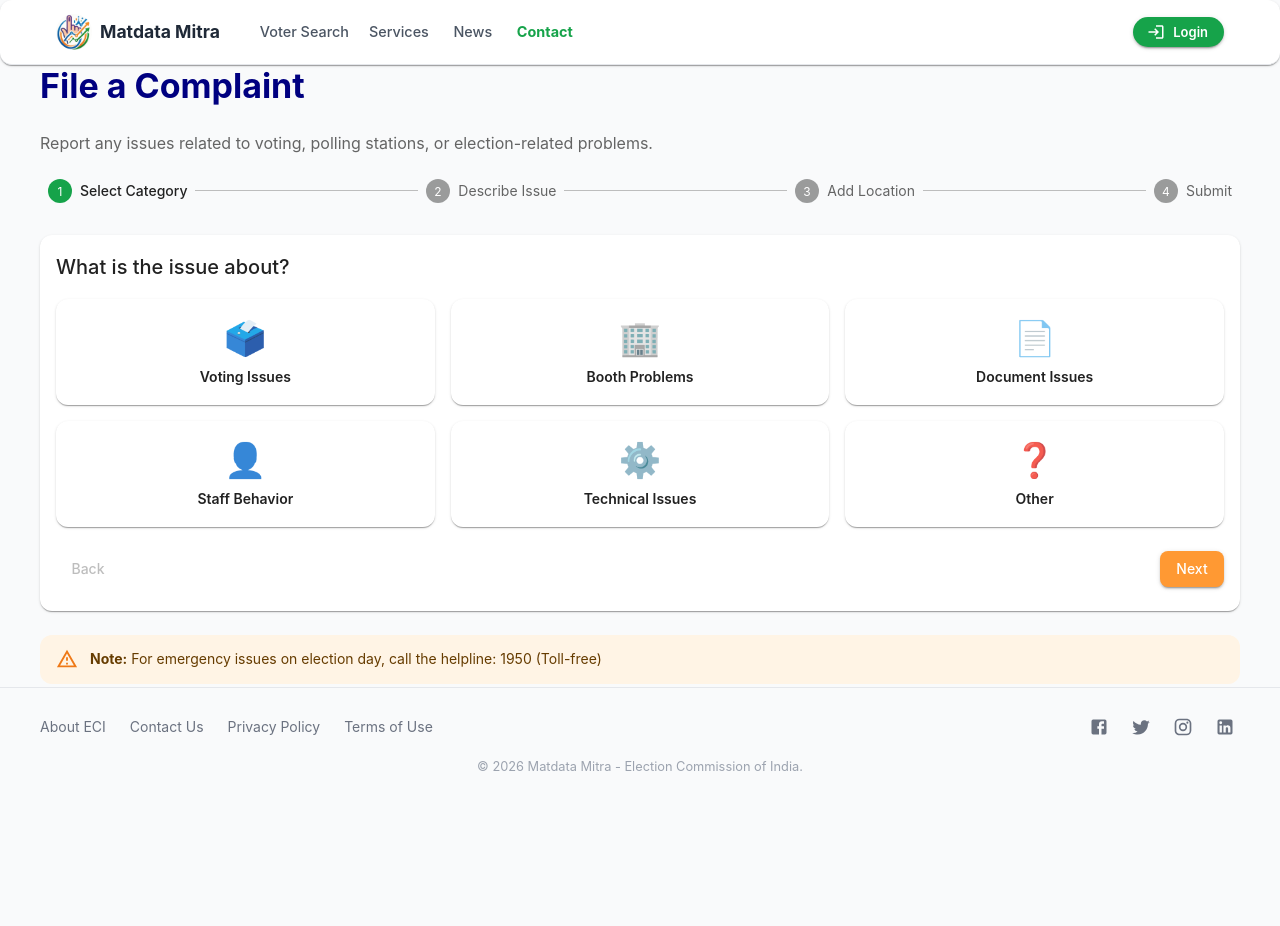
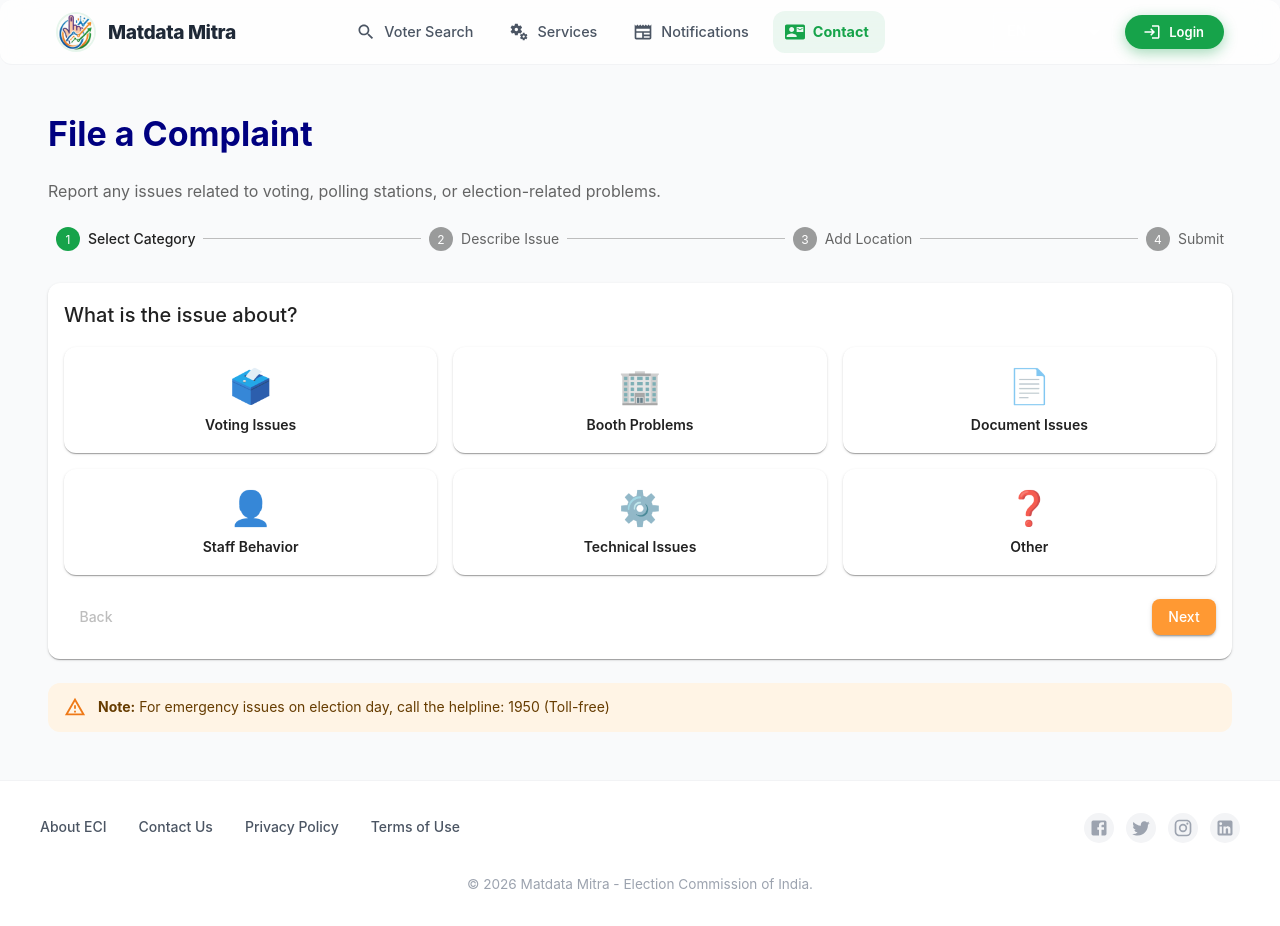
Before and after one commit to HkHacker22/Matdata-Mitra, a React (Vite) app: page /complaint in a window 1280 px wide. Before the commit the page ends 800 px from the top, so only its background shows below. Built offline with nearby package versions, Linux system fonts and the light colour scheme.

Commit message:
design: UI enhancements, responsive padding, glassmorphism layout, API security, fix links

```diff
--- a/src/components/Layout.jsx
+++ b/src/components/Layout.jsx
@@ -33,7 +33,7 @@ import LanguageSwitcher from './LanguageSwitcher'
 const citizenNavItems = [
   { label: 'Voter Search', path: '/voter-search', icon: <SearchIcon /> },
   { label: 'Services', path: '/booth-locator', icon: <MiscellaneousServicesIcon /> },
-  { label: 'News', path: '/notifications', icon: <NewspaperIcon /> },
+  { label: 'Notifications', path: '/notifications', icon: <NewspaperIcon /> },
   { label: 'Contact', path: '/complaint', icon: <ContactMailIcon /> },
 ]
 
@@ -53,11 +53,13 @@ function Header({ onMenuClick }) {
   return (
     <AppBar
       position="sticky"
-      elevation={1}
+      elevation={0}
       sx={{
-        bgcolor: '#ffffff',
+        bgcolor: 'rgba(255, 255, 255, 0.75)',
+        backdropFilter: 'blur(16px)',
+        WebkitBackdropFilter: 'blur(16px)',
         color: '#1f2937',
-        borderBottom: '1px solid #e5e7eb',
+        borderBottom: '1px solid rgba(229, 231, 235, 0.5)',
       }}
     >
       <Toolbar sx={{ maxWidth: 1200, width: '100%', mx: 'auto', px: { xs: 1, sm: 2 } }}>
@@ -79,46 +81,63 @@ function Header({ onMenuClick }) {
           sx={{
             display: 'flex',
             alignItems: 'center',
-            gap: 1,
+            gap: 1.5,
             textDecoration: 'none',
             color: 'inherit',
-            flexGrow: { xs: 1, md: 0 },
-            mr: { md: 4 },
+            flexShrink: 0,
+            transition: 'all 0.3s cubic-bezier(0.4, 0, 0.2, 1)',
+            '&:hover': {
+              transform: 'scale(1.03)',
+              filter: 'drop-shadow(0px 4px 8px rgba(22, 163, 74, 0.15))',
+            },
           }}
         >
           <Box
             component="img"
             src="/images/logo only.jpeg"
             alt="Matdata Mitra"
-            sx={{ height: 36, borderRadius: '50%' }}
+            sx={{ height: 40, borderRadius: '50%', border: '2px solid rgba(22, 163, 74, 0.1)' }}
           />
-          <Typography variant="h6" sx={{ fontWeight: 700, color: '#1f2937', fontSize: '1.1rem' }}>
+          <Typography variant="h6" sx={{ fontWeight: 800, color: '#1f2937', fontSize: '1.2rem', letterSpacing: '-0.02em' }}>
             Matdata Mitra
           </Typography>
         </Box>
 
-        {/* Desktop Nav */}
-        <Box sx={{ display: { xs: 'none', md: 'flex' }, gap: 0.5, flexGrow: 1 }}>
-          {(userRole === 'blo' ? bloNavItems : citizenNavItems).map((item) => (
+        {/* Desktop Nav - Centered */}
+        <Box sx={{ display: { xs: 'none', md: 'flex' }, justifyContent: 'center', gap: 1, flexGrow: 1 }}>
+          {(userRole === 'blo' ? bloNavItems : citizenNavItems).map((item) => {
+            const isActive = location.pathname === item.path;
+            return (
               <Button
                 key={item.path}
                 component={Link}
                 to={item.path}
+                startIcon={React.cloneElement(item.icon, { sx: { fontSize: 18 } })}
                 sx={{
-                color: location.pathname === item.path ? '#16a34a' : '#4b5563',
-                fontWeight: location.pathname === item.path ? 700 : 500,
+                  color: isActive ? '#16a34a' : '#4b5563',
+                  fontWeight: isActive ? 700 : 500,
                   textTransform: 'none',
                   fontSize: '0.9rem',
-                '&:hover': { color: '#16a34a', bgcolor: 'transparent' },
+                  py: 1,
+                  px: 2,
+                  borderRadius: 3,
+                  bgcolor: isActive ? 'rgba(22, 163, 74, 0.08)' : 'transparent',
+                  transition: 'all 0.2s',
+                  '&:hover': {
+                    color: '#16a34a',
+                    bgcolor: 'rgba(22, 163, 74, 0.04)',
+                    transform: 'translateY(-1px)'
+                  },
                 }}
               >
                 {item.label}
               </Button>
-          ))}
+            );
+          })}
         </Box>
 
         {/* Right side */}
-        <Box sx={{ display: 'flex', alignItems: 'center', gap: 1 }}>
+        <Box sx={{ display: 'flex', alignItems: 'center', gap: 1.5, flexShrink: 0 }}>
           <LanguageSwitcher />
           {!isLoggedIn && (
             <Button
@@ -131,9 +150,16 @@ function Header({ onMenuClick }) {
                 textTransform: 'none',
                 fontWeight: 600,
                 borderRadius: 50,
-                px: 2,
+                px: 2.5,
+                py: 0.75,
+                boxShadow: '0 4px 14px 0 rgba(22, 163, 74, 0.39)',
                 display: { xs: 'none', sm: 'flex' },
-                '&:hover': { bgcolor: '#15803d' },
+                transition: 'transform 0.2s, box-shadow 0.2s',
+                '&:hover': {
+                  bgcolor: '#15803d',
+                  transform: 'translateY(-2px)',
+                  boxShadow: '0 6px 20px rgba(22, 163, 74, 0.4)'
+                },
               }}
             >
               Login
@@ -154,7 +180,15 @@ function Header({ onMenuClick }) {
                 borderRadius: 50,
                 borderColor: '#d1d5db',
                 color: '#6b7280',
+                px: 2.5,
+                py: 0.75,
                 display: { xs: 'none', sm: 'flex' },
+                transition: 'all 0.2s',
+                '&:hover': {
+                  borderColor: '#ef4444',
+                  color: '#ef4444',
+                  bgcolor: 'rgba(239, 68, 68, 0.04)'
+                }
               }}
             >
               Logout
@@ -171,9 +205,9 @@ function Footer() {
     <Box
       component="footer"
       sx={{
-        bgcolor: '#f9fafb',
-        borderTop: '1px solid #e5e7eb',
-        py: 3,
+        bgcolor: '#ffffff',
+        borderTop: '1px solid rgba(229, 231, 235, 0.5)',
+        py: 4,
         px: 2,
         mt: 'auto',
       }}
@@ -186,15 +220,21 @@ function Footer() {
           flexDirection: { xs: 'column', sm: 'row' },
           justifyContent: 'space-between',
           alignItems: 'center',
-          gap: 2,
+          gap: 3,
         }}
       >
-        <Box sx={{ display: 'flex', gap: 3 }}>
+        <Box sx={{ display: 'flex', gap: { xs: 2, sm: 4 }, flexWrap: 'wrap', justifyContent: 'center' }}>
           {['About ECI', 'Contact Us', 'Privacy Policy', 'Terms of Use'].map((item) => (
             <Typography
               key={item}
               variant="body2"
-              sx={{ color: '#6b7280', cursor: 'pointer', '&:hover': { color: '#16a34a' } }}
+              sx={{
+                color: '#4b5563',
+                fontWeight: 500,
+                cursor: 'pointer',
+                transition: 'color 0.2s',
+                '&:hover': { color: '#16a34a' }
+              }}
             >
               {item}
             </Typography>
@@ -202,14 +242,23 @@ function Footer() {
         </Box>
         <Box sx={{ display: 'flex', gap: 1.5 }}>
           {[FacebookIcon, TwitterIcon, InstagramIcon, LinkedInIcon].map((Icon, i) => (
-            <IconButton key={i} size="small" sx={{ color: '#6b7280', '&:hover': { color: '#16a34a' } }}>
+            <IconButton
+              key={i}
+              size="small"
+              sx={{
+                color: '#9ca3af',
+                bgcolor: '#f3f4f6',
+                transition: 'all 0.2s',
+                '&:hover': { color: '#ffffff', bgcolor: '#16a34a', transform: 'translateY(-2px)' }
+              }}
+            >
               <Icon fontSize="small" />
             </IconButton>
           ))}
         </Box>
       </Box>
-      <Typography variant="body2" sx={{ textAlign: 'center', mt: 2, color: '#9ca3af', fontSize: '0.8rem' }}>
-        © 2026 Matdata Mitra - Election Commission of India.
+      <Typography variant="body2" sx={{ textAlign: 'center', mt: 4, color: '#9ca3af', fontSize: '0.85rem' }}>
+        © {new Date().getFullYear()} Matdata Mitra - Election Commission of India.
       </Typography>
     </Box>
   )
@@ -219,6 +268,7 @@ function Layout() {
   const [mobileOpen, setMobileOpen] = useState(false)
   const theme = useTheme()
   const isMobile = useMediaQuery(theme.breakpoints.down('md'))
+  const location = useLocation()
   const navigate = useNavigate()
 
   const handleDrawerToggle = () => {
@@ -226,55 +276,64 @@ function Layout() {
   }
 
   const userRole = localStorage.getItem('userRole') || 'citizen'
+  const isHome = location.pathname === '/'
 
   const drawer = (
-    <Box sx={{ width: 280, pt: 1 }}>
-      <Box sx={{ display: 'flex', justifyContent: 'space-between', alignItems: 'center', px: 2, py: 1 }}>
-        <Box sx={{ display: 'flex', alignItems: 'center', gap: 1 }}>
-          <Box component="img" src="/images/logo only.jpeg" alt="Logo" sx={{ height: 32, borderRadius: '50%' }} />
-          <Typography variant="h6" sx={{ fontWeight: 700, color: '#1f2937', fontSize: '1rem' }}>
+    <Box sx={{ width: 280, pt: 1, display: 'flex', flexDirection: 'column', height: '100%' }}>
+      <Box sx={{ display: 'flex', justifyContent: 'space-between', alignItems: 'center', px: 2, py: 2, borderBottom: '1px solid #f3f4f6' }}>
+        <Box sx={{ display: 'flex', alignItems: 'center', gap: 1.5 }}>
+          <Box component="img" src="/images/logo only.jpeg" alt="Logo" sx={{ height: 36, borderRadius: '50%' }} />
+          <Typography variant="h6" sx={{ fontWeight: 800, color: '#1f2937', fontSize: '1.1rem' }}>
             Matdata Mitra
           </Typography>
         </Box>
-        <IconButton onClick={handleDrawerToggle}>
-          <CloseIcon />
+        <IconButton onClick={handleDrawerToggle} sx={{ bgcolor: '#f3f4f6' }}>
+          <CloseIcon fontSize="small" />
         </IconButton>
       </Box>
-      <List sx={{ px: 1 }}>
-        {(userRole === 'blo' ? bloNavItems : citizenNavItems).map((item) => (
+      <List sx={{ px: 2, py: 2, flexGrow: 1 }}>
+        {(userRole === 'blo' ? bloNavItems : citizenNavItems).map((item) => {
+          const isActive = location.pathname === item.path;
+          return (
             <ListItem
               key={item.path}
               component={Link}
               to={item.path}
               onClick={handleDrawerToggle}
               sx={{
-              borderRadius: 2,
-              mb: 0.5,
-              color: '#4b5563',
+                borderRadius: 3,
+                mb: 1,
+                py: 1.5,
+                color: isActive ? '#16a34a' : '#4b5563',
+                bgcolor: isActive ? 'rgba(22, 163, 74, 0.08)' : 'transparent',
                 textDecoration: 'none',
-              '&:hover': { bgcolor: '#f0fdf4', color: '#16a34a' },
+                fontWeight: isActive ? 700 : 500,
+                transition: 'all 0.2s',
+                '&:hover': { bgcolor: 'rgba(22, 163, 74, 0.04)', color: '#16a34a' },
               }}
             >
               <ListItemIcon sx={{ color: 'inherit', minWidth: 40 }}>{item.icon}</ListItemIcon>
-            <ListItemText primary={item.label} />
+              <ListItemText primary={item.label} primaryTypographyProps={{ fontWeight: 'inherit' }} />
             </ListItem>
-        ))}
+          )
+        })}
       </List>
-      <Box sx={{ px: 2, mt: 2 }}>
+      <Box sx={{ px: 2, pb: 3 }}>
         <Button
           fullWidth
           variant="contained"
           startIcon={<LoginIcon />}
           onClick={() => { handleDrawerToggle(); navigate('/login') }}
           sx={{
-            bgcolor: '#16a34a',
+            bgcolor: '#1f2937',
             textTransform: 'none',
             fontWeight: 600,
-            borderRadius: 50,
-            '&:hover': { bgcolor: '#15803d' },
+            py: 1.5,
+            borderRadius: 3,
+            '&:hover': { bgcolor: '#111827' },
           }}
         >
-          Login
+          Login to Portal
         </Button>
       </Box>
     </Box>
@@ -289,13 +348,20 @@ function Layout() {
           open={mobileOpen}
           onClose={handleDrawerToggle}
           ModalProps={{ keepMounted: true }}
-          sx={{ '& .MuiDrawer-paper': { width: 280 } }}
+          sx={{ '& .MuiDrawer-paper': { width: 280, borderRight: 'none', boxShadow: '4px 0 24px rgba(0,0,0,0.05)' } }}
         >
           {drawer}
         </Drawer>
       )}
-      <Box component="main" sx={{ flexGrow: 1 }}>
-        <Box sx={{ maxWidth: 1200, mx: 'auto' }}>
+      <Box
+        component="main"
+        sx={{
+          flexGrow: 1,
+          px: isHome ? 0 : { xs: 2, sm: 4, md: 6 },
+          py: isHome ? 0 : { xs: 4, md: 6 },
+        }}
+      >
+        <Box sx={{ maxWidth: isHome ? '100%' : 1200, mx: 'auto' }}>
           <Outlet />
         </Box>
       </Box>
```
Also changed, not shown: src/pages/home/LowerSections.jsx (+9 -3 lines), src/pages/home/NewsSection.jsx (+95 -39 lines), src/pages/home/ServicesSection.jsx (+42 -17 lines), 2 other files (tests, documents, lock files or other folders). Lines whose indentation alone changed are shown as unchanged.
